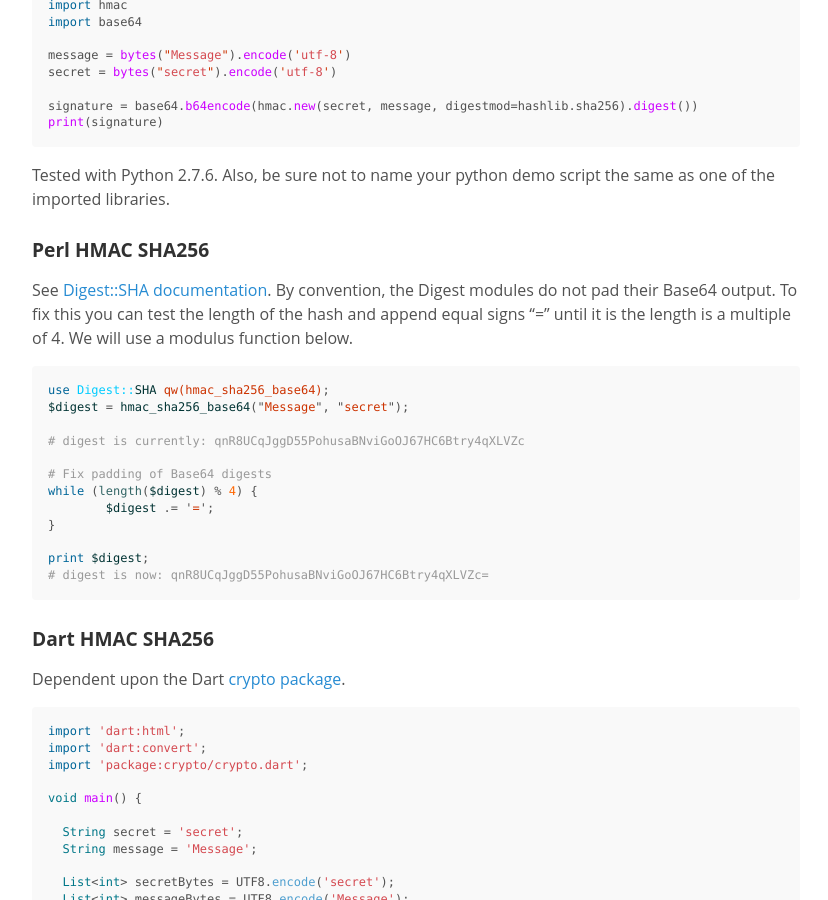
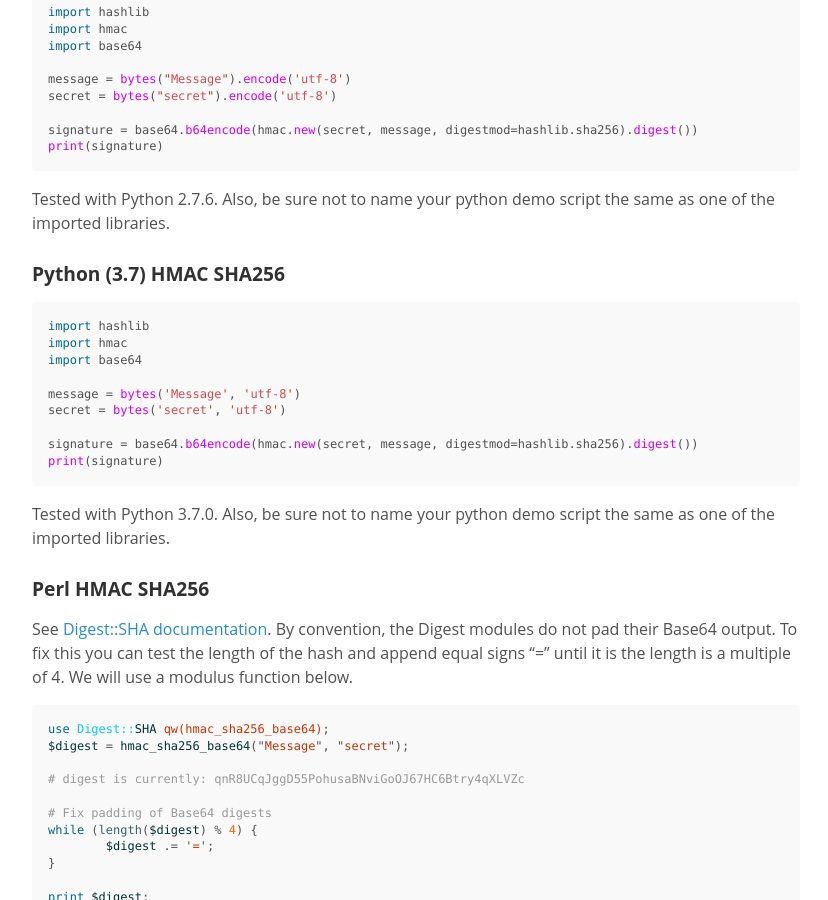
Before and after one commit to jokecamp/jokecamp.com, a Jekyll site: the page built from _posts/2012-10-22-examples-of-creating-base64-hashes-using-hmac-sha256-in-different-languages.markdown, in a window 1280 px wide and 900 px high, scrolled down 4547 px. Shown: the whole window, without its empty margins (224-1052 px from the left). Built offline with Jekyll 4.4.1, drawn with Linux system fonts in a browser that asks for light colours; Markdown is read by kramdown in place of the engine named in the settings; some of the changed text lies outside the part shown.

Commit message:
Python3 example
Added a working example for python3

````diff
--- a/_posts/2012-10-22-examples-of-creating-base64-hashes-using-hmac-sha256-in-different-languages.markdown
+++ b/_posts/2012-10-22-examples-of-creating-base64-hashes-using-hmac-sha256-in-different-languages.markdown
@@ -250,7 +252,7 @@ hash  = OpenSSL::HMAC.digest('sha256', "secret", "Message")
 puts Base64.encode64(hash)
 ```
 
-### <a name='python'></a>Python (2.7) HMAC SHA256
+### <a name='python2'></a>Python (2.7) HMAC SHA256
 
 ```python
 import hashlib
@@ -265,6 +267,23 @@ print(signature)
 ```
 
 Tested with Python 2.7.6. Also, be sure not to name your python demo script the same as one of the imported libraries.
+
+### <a name='python3'></a>Python (3.7) HMAC SHA256
+
+```python
+import hashlib
+import hmac
+import base64
+
+message = bytes('Message', 'utf-8')
+secret = bytes('secret', 'utf-8')
+
+signature = base64.b64encode(hmac.new(secret, message, digestmod=hashlib.sha256).digest())
+print(signature)
+```
+
+Tested with Python 3.7.0. Also, be sure not to name your python demo script the same as one of the imported libraries.
+
 
 ### <a name='perl'></a>Perl HMAC SHA256
 
````
Also changed, not shown: other parts of _posts/2012-10-22-examples-of-creating-base64-hashes-using-hmac-sha256-in-different-languages.markdown (+4 -2 lines).
